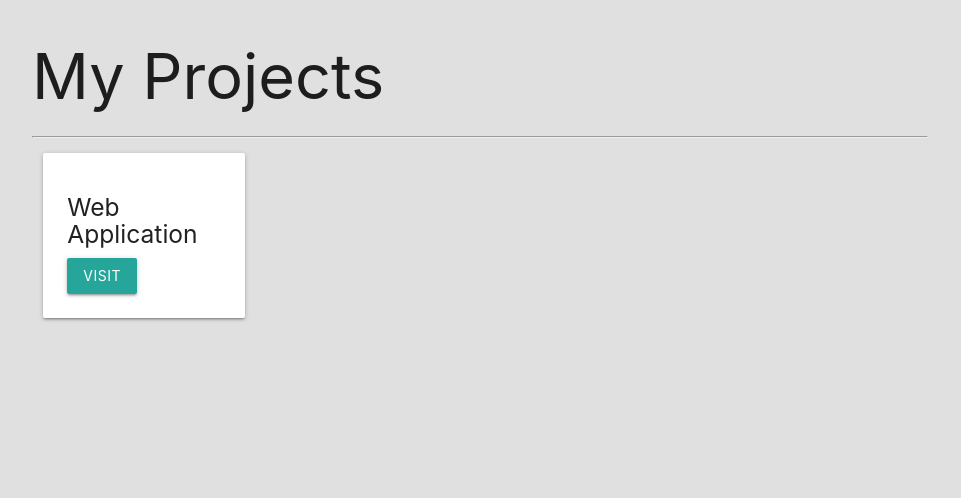
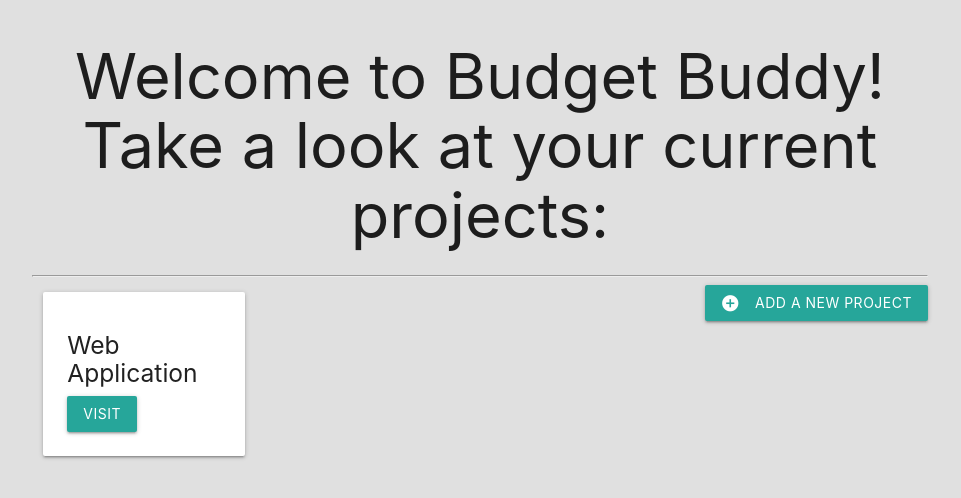
Before and after one commit to mgregerson/budgetBuddy, a Django app: page / in a window 1280 px wide. Shown: the top 498 px of the page, without its empty margins (160-1121 px from the left). Run offline with Django 4.2, Linux system fonts and the light colour scheme; data comes from the database, SQL or seed files in the repository.

Commit message:
Added button to add a new project from the homescreen

```diff
--- a/budget/templates/budget/project-list.html
+++ b/budget/templates/budget/project-list.html
@@ -1,7 +1,9 @@
 {% extends 'budget/base.html' %} {% block content %}
 
 <div class="container">
-  <h1>My Projects</h1>
+  <h1 class="center-align">
+    Welcome to Budget Buddy! Take a look at your current projects:
+  </h1>
   <hr />
   <div class="row">
     {% for project in project_list %}
@@ -11,6 +13,13 @@
         <a href="{% url 'detail' project.slug %}" class="btn">Visit</a>
       </div>
     </div>
+    <a
+      class="btn waves-effect right modal-trigger"
+      href="{% url 'add' %}"
+      class="btn"
+    >
+      <i class="material-icons white-text left">add_circle</i> Add A New Project
+    </a>
     {% empty %}
     <div class="noproject-wrapper center">
       <h3 class="grey-text">Sorry, you don't have any projects yet</h3>
```
